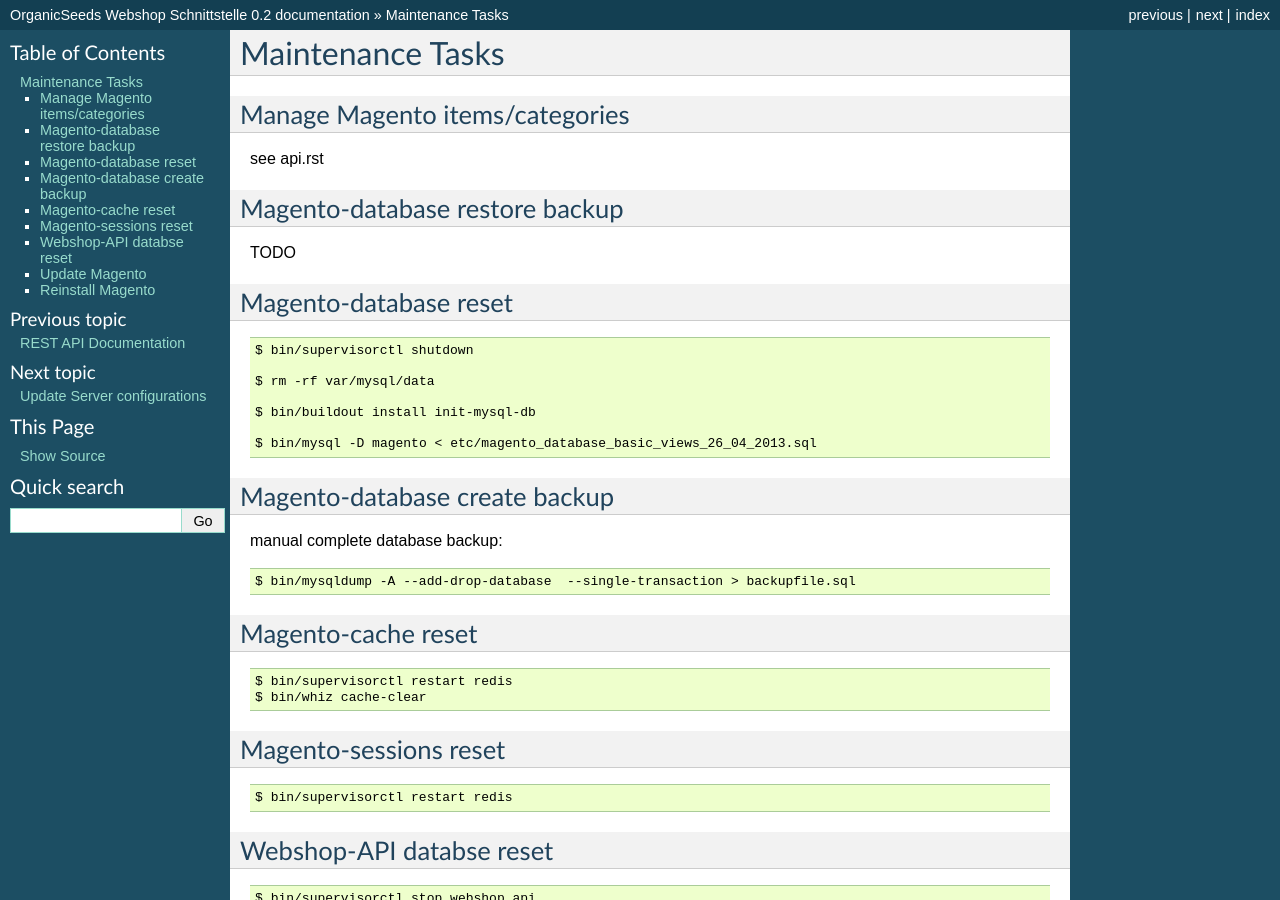
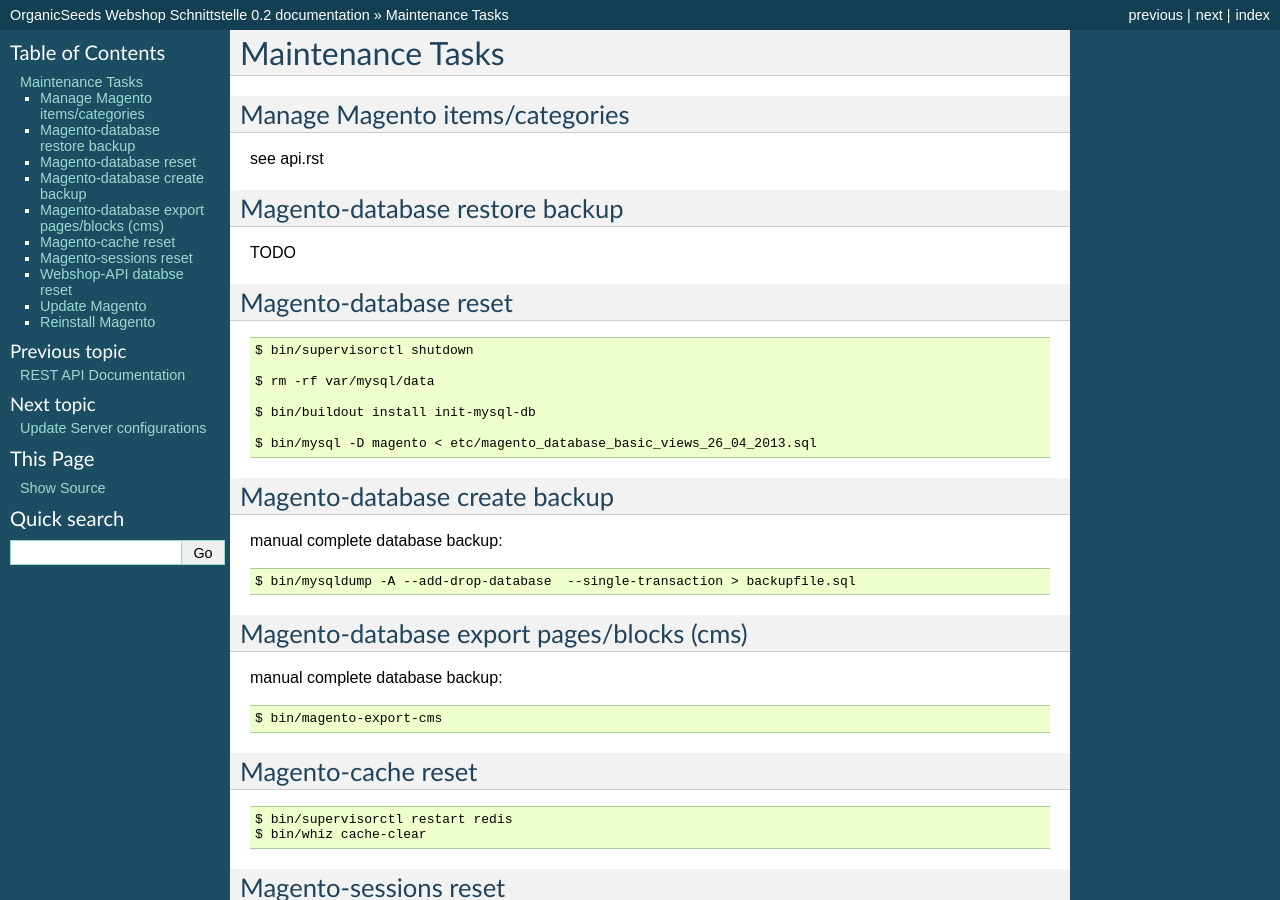
Before and after one commit to joka/buildout-magento-1, a Sphinx documentation site: the page built from docs/maintenance.rst, in a window 1280 px wide and 900 px high. Built offline with Sphinx 7.4.7, drawn with Linux system fonts in a browser that asks for light colours.

Commit message:
doc: export magento cms pages

```diff
--- a/docs/maintenance.rst
+++ b/docs/maintenance.rst
@@ -34,6 +34,14 @@ Magento-database create backup
 manual complete database backup::
 
     $ bin/mysqldump -A --add-drop-database  --single-transaction > backupfile.sql
+
+
+Magento-database export pages/blocks (cms)
+------------------------------------------
+
+manual complete database backup::
+
+    $ bin/magento-export-cms
 
 
 Magento-cache reset
```
